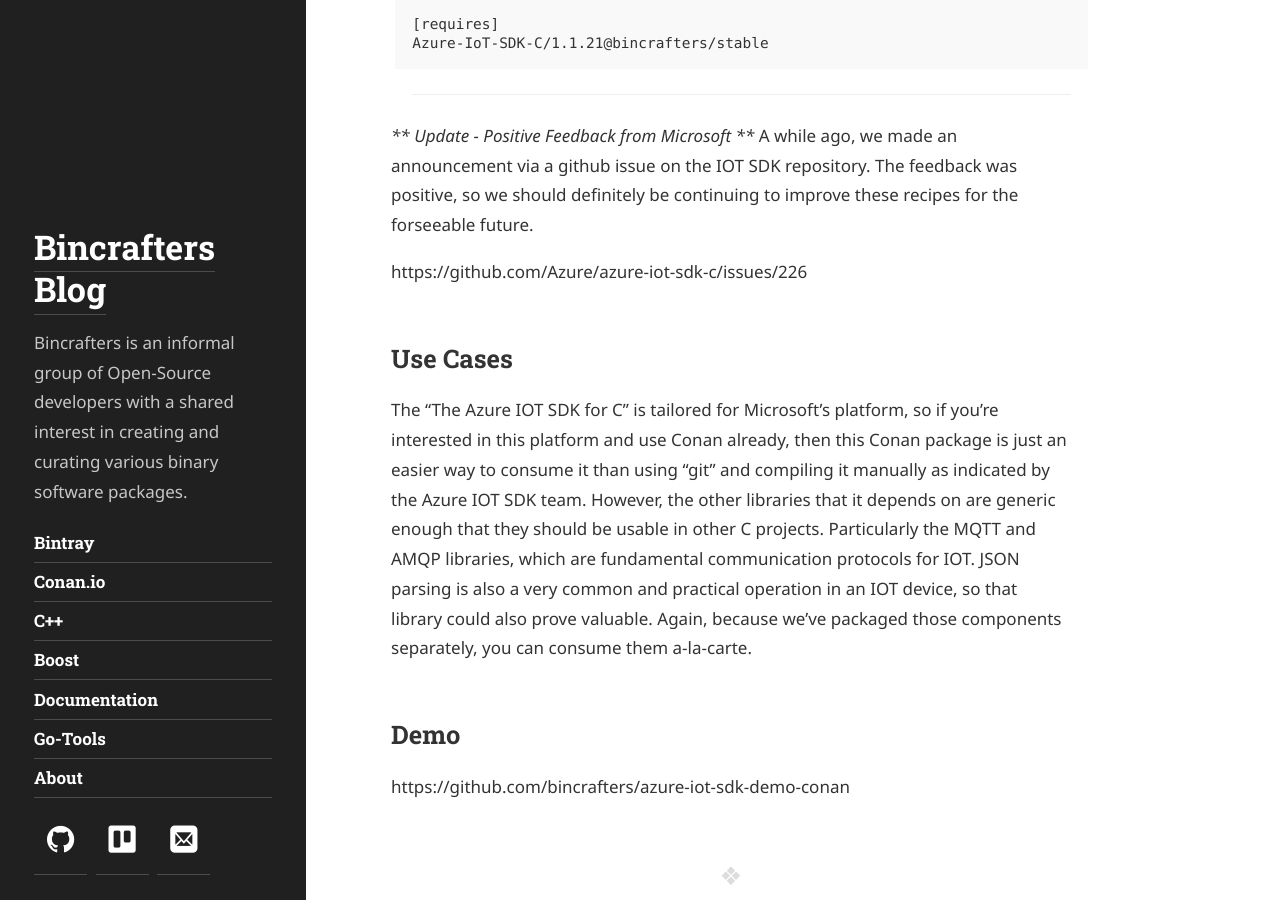
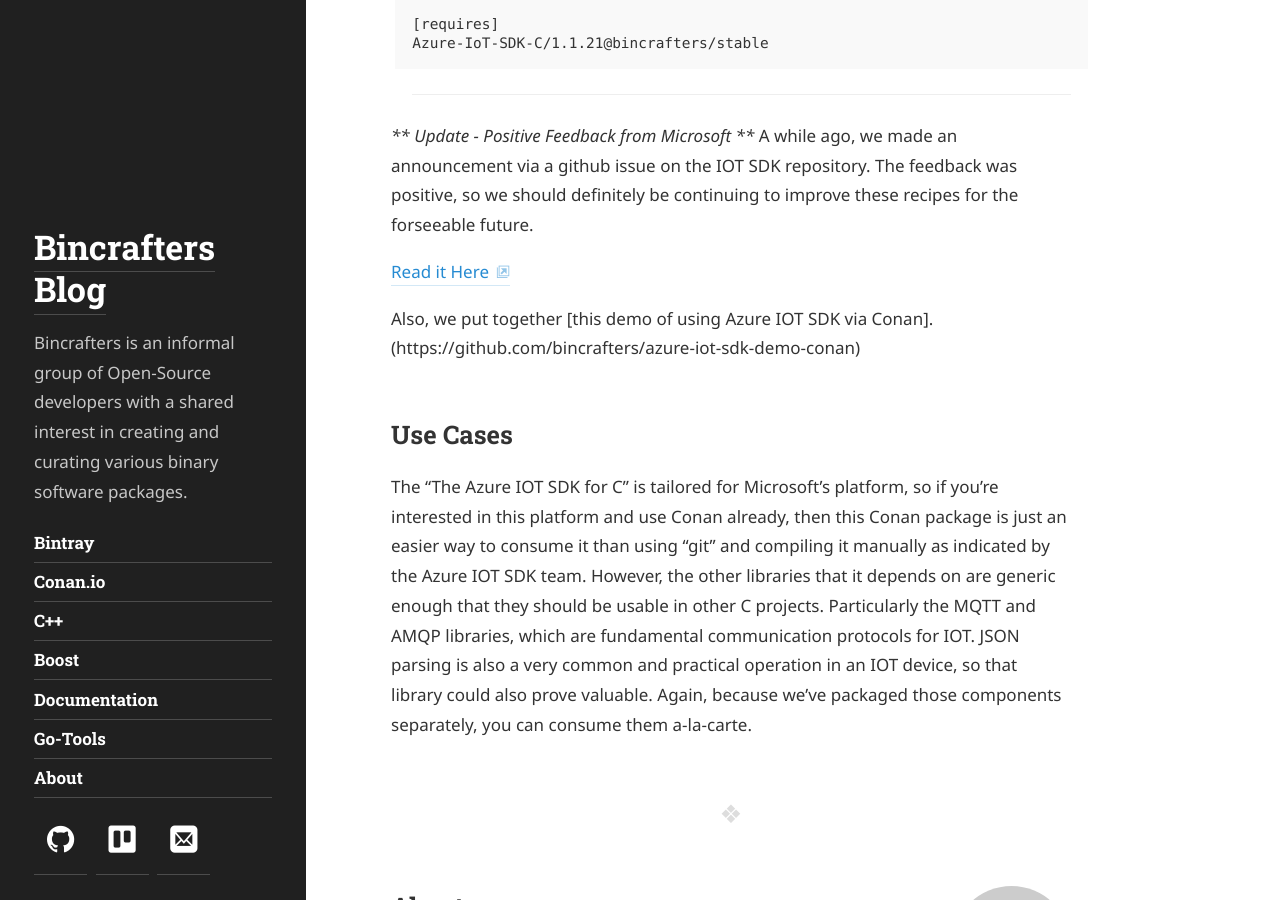
Before and after one commit to bincrafters/bincrafters.github.io, a Jekyll site: the page built from _posts/2017-08-26-azure-iot-sdk-c-testing.md, in a window 1280 px wide and 900 px high, scrolled down 548 px. Built offline with Jekyll 4.4.1, drawn with Linux system fonts in a browser that asks for light colours; some web fonts are replaced.

Commit message:
fixed links

```diff
--- a/_posts/2017-08-26-azure-iot-sdk-c-testing.md
+++ b/_posts/2017-08-26-azure-iot-sdk-c-testing.md
@@ -17,11 +17,9 @@ Azure-IoT-SDK-C/1.1.21@bincrafters/stable
 ***  Update - Positive Feedback from Microsoft ***
 A while ago, we made an announcement via a github issue on the IOT SDK repository.  The feedback was positive, so we should definitely be continuing to improve these recipes for the forseeable future.
 
-https://github.com/Azure/azure-iot-sdk-c/issues/226
+[Read it Here](https://github.com/Azure/azure-iot-sdk-c/issues/226)
 
+Also, we put together [this demo of using Azure IOT SDK via Conan].(https://github.com/bincrafters/azure-iot-sdk-demo-conan)
 
 ## Use Cases
 The "The Azure IOT SDK for C" is tailored for Microsoft's platform, so if you're interested in this platform and use Conan already, then this Conan package is just an easier way to consume it than using "git" and compiling it manually as indicated by the Azure IOT SDK team.  However, the other libraries that it depends on are generic enough that they should be usable in other C projects.  Particularly the MQTT and AMQP libraries, which are fundamental communication protocols for IOT.  JSON parsing is also a very common and practical operation in an IOT device, so that library could also prove valuable.  Again, because we've packaged those components separately, you can consume them a-la-carte.
-
-## Demo
-https://github.com/bincrafters/azure-iot-sdk-demo-conan
```
